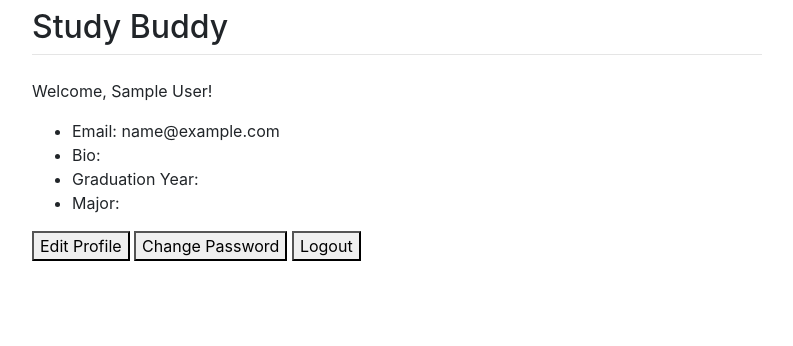
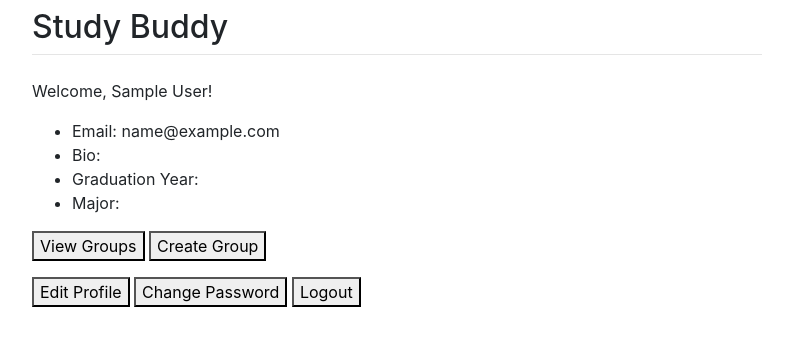
Before and after one commit to noahnarc/Study-Buddy, a Django app: page / in a window 1280 px wide. Shown: the top 346 px of the page, without its empty margins (243-1036 px from the left). Run offline with Django 3.2, Linux system fonts and the light colour scheme; the visitor is signed in with stand-in values (Sample User, id 1); some libraries are stand-ins or nearby versions.

Commit message:
Adding buttons and url re-direct

```diff
--- a/study/templates/study/base.html
+++ b/study/templates/study/base.html
@@ -15,7 +15,7 @@
         <div class="col-8">
           <h2 class="mt-2">
             {% block class_name %}
-            StudBud Homepage
+            StudBud
             {% endblock %}
             </h2>
           <hr class="mt-0 mb-4">
--- a/study/templates/study/create_group.html
+++ b/study/templates/study/create_group.html
@@ -1,7 +1,7 @@
 {% extends "study/base.html" %}
 
 {% block class_name %}
-Create Group
+Create  a Group
 {% endblock %}
 
 {% block content %}
--- a/study/templates/study/index.html
+++ b/study/templates/study/index.html
@@ -21,6 +21,11 @@ Study Buddy
     </ul>
 
     <p>
+    <button onclick="window.location.href='/study/search';">View Groups</button>
+    <button onclick="window.location.href='/study/create-group';">Create Group</button>
+    </p>
+
+    <p>
     <button onclick="window.location.href='/study/profile';">Edit Profile</button>
     <button onclick="window.location.href='/accounts/password/change/';">Change Password</button>
     <button onclick="window.location.href='/accounts/logout/';">Logout</button>
--- a/study/urls.py
+++ b/study/urls.py
@@ -10,5 +10,6 @@ urlpatterns = [
     path('', views.index, name='index'),
     path('profile', views.update_profile, name='profile'),
     path('search', views.SearchResultsView.as_view(), name='search'),
-    path('group', views.CreateGroup.as_view(), name='group'),
+    path('group', views.group, name='group'),
+    path('create-group', views.CreateGroup.as_view(), name='create-group'),
 ]
--- a/study/views.py
+++ b/study/views.py
@@ -14,6 +14,9 @@ from .models import StudyGroup
 
 def index(request):
     return render(request, 'study/base.html')
+
+def group(request):
+    return render(request, 'study/group.html')
 
 # def update_profile(request, user_id):
 #     user = auth.get_user_model().objects.get(pk=user_id)
@@ -62,4 +65,4 @@ class CreateGroup(CreateView):
     model = StudyGroup
     form_class = GroupForm
     template_name = 'study/create_group.html'
-    success_url = 'search'
+    success_url = 'group'
```
Also changed, not shown: study/templates/study/group.html (added, +9 -0 lines).
